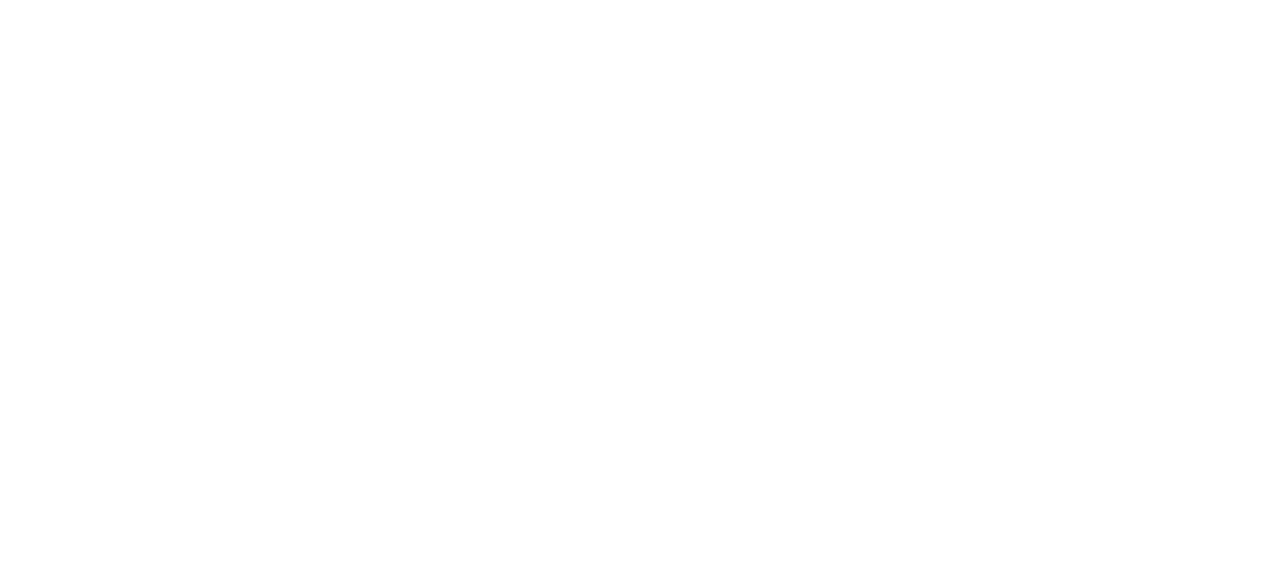
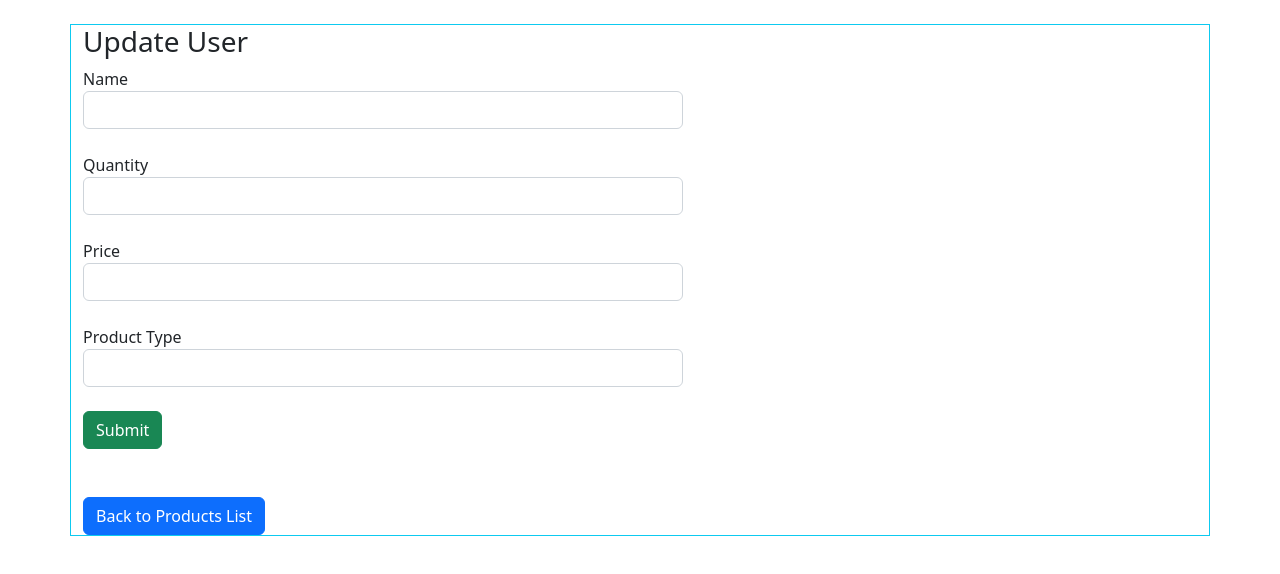
Before and after one commit to Leand3k/supermarket-repo, an Angular app in the folder frontend/supermarket-frontend/: page /edit/1 in a window 1280 px wide. Before the commit this address led to /. Shown: the top 574 px of the page. Built offline with nearby package versions, Linux system fonts and the light colour scheme; no server answers.

Commit message:
Update product works

```diff
--- a/frontend/supermarket-frontend/src/app/app-routing.module.ts
+++ b/frontend/supermarket-frontend/src/app/app-routing.module.ts
@@ -2,13 +2,23 @@
 import { RouterModule, Routes } from '@angular/router';
 import { AddProductComponent } from './components/add-product/add-product.component';
 import { ListProductComponent } from './components/list-product/list-product.component';
+import { EditProductComponent } from './components/edit-product/edit-product.component';
 const routes: Routes = [
-  {path: '', pathMatch:'full', redirectTo: 'products'},
-  { path: 'products', component: ListProductComponent, data:{ title: 'Products'}},
-  { path:'create', component: AddProductComponent}];
+  { path: '', pathMatch: 'full', redirectTo: 'products' },
+  {
+    path: 'products',
+    component: ListProductComponent,
+    data: { title: 'Products' },
+  },
+  { path: 'create', component: AddProductComponent },
+  {
+    path: 'edit/:id',
+    component: EditProductComponent,
+  },
+];
 
 @NgModule({
   imports: [RouterModule.forRoot(routes)],
-  exports: [RouterModule]
+  exports: [RouterModule],
 })
-export class AppRoutingModule { }
+export class AppRoutingModule {}
--- a/frontend/supermarket-frontend/src/app/components/add-product/add-product.component.ts
+++ b/frontend/supermarket-frontend/src/app/components/add-product/add-product.component.ts
@@ -7,42 +7,34 @@
 @Component({
   selector: 'app-add-product',
   templateUrl: './add-product.component.html',
-  styleUrls: ['./add-product.component.css']
+  styleUrls: ['./add-product.component.css'],
 })
 export class AddProductComponent implements OnInit {
+  products: Product = new Product();
+  submitted = false;
 
-  products: Product = new Product()
-  submitted=false;
-
-  constructor(
-    public rest: RESTService,
-    private router: Router){}
+  constructor(public rest: RESTService, private router: Router) {}
 
   ngOnInit() {}
 
-  newProduct(): void{
+  newProduct(): void {
     this.products = new Product();
   }
 
-  onSubmit(){
-    this.submitted=true;
+  onSubmit() {
+    this.submitted = true;
     this.saveProduct();
   }
 
-  saveProduct(){
-    this.rest.addProduct(this.products)
-      .subscribe(data=>{
-        console.log(data),
-          (        error: any)=>console.log(error)
-      });
-      this.products=new Product();
-      this.productsList();
+  saveProduct() {
+    this.rest.addProduct(this.products).subscribe((data) => {
+      console.log(data), (error: any) => console.log(error);
+    });
+    this.products = new Product();
+    this.productsList();
   }
 
-  productsList(){
-    this.router.navigate(['app-list-product']);
+  productsList() {
+    this.router.navigate(['products']);
   }
-
-
-
 }
--- a/frontend/supermarket-frontend/src/app/components/edit-product/edit-product.component.html
+++ b/frontend/supermarket-frontend/src/app/components/edit-product/edit-product.component.html
@@ -1 +1,33 @@
-<p>edit-product works!</p>
+<br />
+<div class="container border border-info" width="200px">
+    <div [hidden]="submitted" style="width: 600px;" class="align_center">
+        <h3>Update User</h3>
+        <form (ngSubmit)="onSubmit()">
+            <div class="form-group">
+                <label for="name"> Name</label>
+                <input type="text" class="form-control" id="name" required [(ngModel)]="product.ProductName" name="name">
+            </div><br />
+
+            <div class="form-group">
+                <label for="name">Quantity</label>
+                <input type="number" class="form-control" id="Quantity" required [(ngModel)]="product.Quantity" name="quantity">
+            </div><br />
+
+            <div class="form-group">
+                <label for="name">Price</label>
+                <input type="number" class="form-control" id="Price" required [(ngModel)]="product.Price" name="price">
+            </div><br />
+
+            <div class="form-group">
+                <label for="name">Product Type</label>
+                <input type="number" class="form-control" id="ProductType" required [(ngModel)]="product.ProductTypeID" name="type">
+            </div><br />
+            <div>
+                <button type="submit" class="btn btn-success">Submit</button>
+            </div>
+        </form>
+        <br>
+        <br>
+        <button (click)="productsList()" class="btn btn-primary float-right">Back to Products List</button><br>
+    </div>
+</div>
--- a/frontend/supermarket-frontend/src/app/components/edit-product/edit-product.component.ts
+++ b/frontend/supermarket-frontend/src/app/components/edit-product/edit-product.component.ts
@@ -1,15 +1,52 @@
 import { Component, OnInit } from '@angular/core';
+import { ActivatedRoute, Route } from '@angular/router';
+import { Product } from 'src/app/product';
+import { RESTService } from 'src/app/rest.service';
+import { Router } from '@angular/router';
 
 @Component({
   selector: 'app-edit-product',
   templateUrl: './edit-product.component.html',
-  styleUrls: ['./edit-product.component.css']
+  styleUrls: ['./edit-product.component.css'],
 })
 export class EditProductComponent implements OnInit {
+  id!: number;
+  product!: Product;
+  submitted = false;
 
-  constructor() { }
+  constructor(
+    private restService: RESTService,
+    private route: ActivatedRoute,
+    private router: Router
+  ) {}
 
-  ngOnInit(): void {
+  ngOnInit() {
+    this.product = new Product();
+    this.id = this.route.snapshot.params['id'];
+    this.restService.getProduct(this.id).subscribe(
+      (data) => {
+        this.product = data;
+        console.log(data);
+      },
+      (error) => console.log(error)
+    );
   }
 
+  onSubmit() {
+    this.submitted = true;
+    this.editProduct();
+  }
+
+  editProduct() {
+    this.restService.updateProduct(this.id, this.product).subscribe(
+      (data) => console.log(data),
+      (error) => console.log(error)
+    );
+    this.product = new Product();
+    this.productsList();
+  }
+
+  productsList() {
+    this.router.navigate(['products']);
+  }
 }
--- a/frontend/supermarket-frontend/src/app/components/list-product/list-product.component.html
+++ b/frontend/supermarket-frontend/src/app/components/list-product/list-product.component.html
@@ -7,13 +7,12 @@
 <div class="card" style="width: 18rem;">
     <ul class="list-group list-group-flush" *ngFor="let product of products">
         <div class="d-grid gap-2 d-md-flex justify-content-md-end">
-            <li class="list-group-item" style="text-align: center;">{{product.productName}}
+            <li class="list-group-item" >{{product.productName}}</li>
+            <button type="button" class="btn btn-danger me-md-2 justify-content-md-end" (click)="deleteProduct(product.productID)">Delete</button>
 
-            </li>
-            <button type="button" class="btn btn-danger me-md-2" (click)="deleteProduct(product.productID)">Delete</button>
 
         </div>
 
-
+        <button type="button" class="btn btn-warning" (click)="editUser(product.productID)">Edit</button>
     </ul>
 </div>
--- a/frontend/supermarket-frontend/src/app/components/list-product/list-product.component.ts
+++ b/frontend/supermarket-frontend/src/app/components/list-product/list-product.component.ts
@@ -1,4 +1,3 @@
-
 import { Component, NgZone, OnInit } from '@angular/core';
 import { RESTService } from 'src/app/rest.service';
 import { FormBuilder, FormControl, FormGroup } from '@angular/forms';
@@ -8,29 +7,32 @@
 @Component({
   selector: 'app-list-product',
   templateUrl: './list-product.component.html',
-  styleUrls: ['./list-product.component.css']
+  styleUrls: ['./list-product.component.css'],
 })
 export class ListProductComponent implements OnInit {
-
   products: any;
 
-  constructor(private restService: RESTService, private router: Router,){}
+  constructor(private restService: RESTService, private router: Router) {}
 
-  ngOnInit(){
-    this.restService.getProducts().subscribe(data =>{
+  ngOnInit() {
+    this.restService.getProducts().subscribe((data) => {
       console.log(data);
       this.products = data;
-
-    })
+    });
   }
 
-  deleteProduct(id: number){
-    this.restService.deleteUser(id)
-    .subscribe(data=>{
-      console.log(data);
-      this.ngOnInit();
-    },
-      error=> console.log(error));
+  deleteProduct(id: number) {
+    this.restService.deleteProduct(id).subscribe(
+      (data) => {
+        console.log(data);
+        this.ngOnInit();
+      },
+      (error) => console.log(error)
+    );
   }
 
+  editUser(id: number) {
+    this.router.navigate(['edit', id]);
+    console.log(id)
+  }
 }
--- a/frontend/supermarket-frontend/src/app/product.ts
+++ b/frontend/supermarket-frontend/src/app/product.ts
@@ -1,10 +1,8 @@
-export class Product{
-
-  ProductID!:number;
+export class Product {
+  ProductID!: number;
   ProductTypeID!: number;
   ProductName!: string;
   Quantity!: number;
   Price!: number;
   Description!: string;
-
 }
--- a/frontend/supermarket-frontend/src/app/rest.service.ts
+++ b/frontend/supermarket-frontend/src/app/rest.service.ts
@@ -5,34 +5,51 @@
 import { Product } from './product';
 
 @Injectable({
-  providedIn: 'root'
+  providedIn: 'root',
 })
 export class RESTService {
+  baseurl = 'https://localhost:7017/api';
+  constructor(private httpClient: HttpClient) {}
 
-  baseurl = 'https://localhost:7017/api'
-  constructor(private httpClient: HttpClient) { }
-
-  httpOptions={
+  // Include headers to avoid errors with API
+  httpOptions = {
     headers: new HttpHeaders({
       'Content-Type': 'application/json',
-    })
+    }),
+  };
+
+  // Get all products
+  public getProducts(): Observable<any> {
+    return this.httpClient
+      .get<Product>(this.baseurl + '/Product/all')
+      .pipe(retry(3), catchError(this.errorHandl));
   }
 
-  public getProducts(): Observable<any>{
-    return this.httpClient.get<Product>(this.baseurl + '/Product/all')
-    .pipe(retry(1), catchError(this.errorHandl))
+  public getProduct(id: number): Observable<any> {
+    return this.httpClient.get(this.baseurl + `/Product/${id}`);
   }
 
-  public addProduct(product: object): Observable<object>{
-    let bodyString = JSON.stringify(product)
-    return this.httpClient.post(this.baseurl + '/Product/Create', bodyString, { headers: this.httpOptions.headers})
+  // Add product
+  public addProduct(product: object): Observable<object> {
+    let bodyString = JSON.stringify(product);
+    return this.httpClient.post(this.baseurl + '/Product/Create', bodyString, {
+      headers: this.httpOptions.headers,
+    });
   }
 
-  public deleteUser(id: number): Observable<any>{
-    return this.httpClient.delete(this.baseurl + `/Product/${id}`, {responseType: 'text'}  )
+  // Delete single product
+  public deleteProduct(id: number): Observable<any> {
+    return this.httpClient.delete(this.baseurl + `/Product/${id}`, {
+      responseType: 'text',
+    });
   }
 
-  errorHandl(error: { error: { message: string; }; status: any; message: any; }) {
+  // Update Product
+  public updateProduct(id: number, value: any): Observable<any> {
+    return this.httpClient.put(this.baseurl + `/Product/${id}`, value);
+  }
+
+  errorHandl(error: { error: { message: string }; status: any; message: any }) {
     let errorMessage = '';
     if (error.error instanceof ErrorEvent) {
       // Get client-side error
@@ -46,5 +63,4 @@
       return errorMessage;
     });
   }
-
 }
```
Also changed, not shown: frontend/supermarket-frontend/src/app/app.module.ts (+5 -6 lines).
